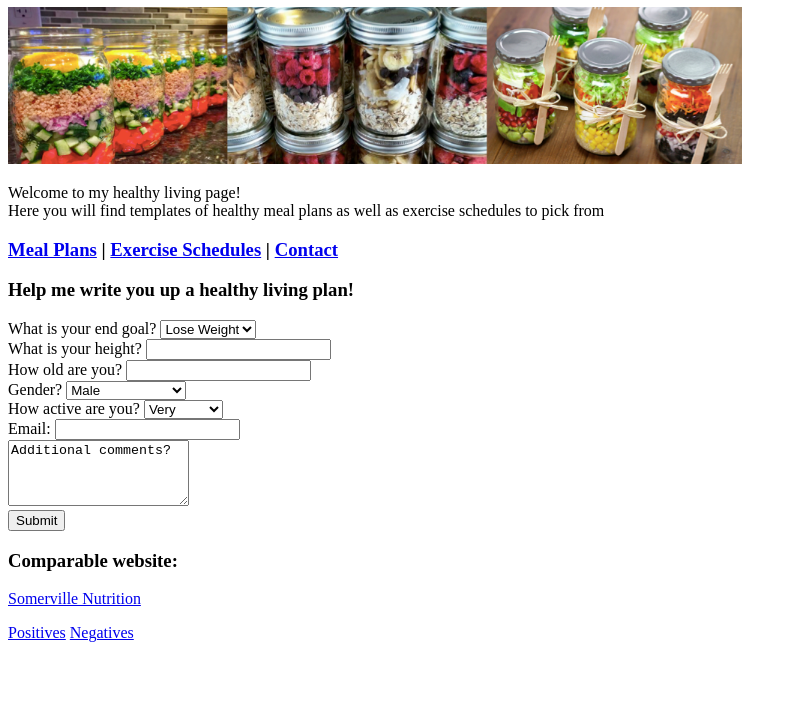
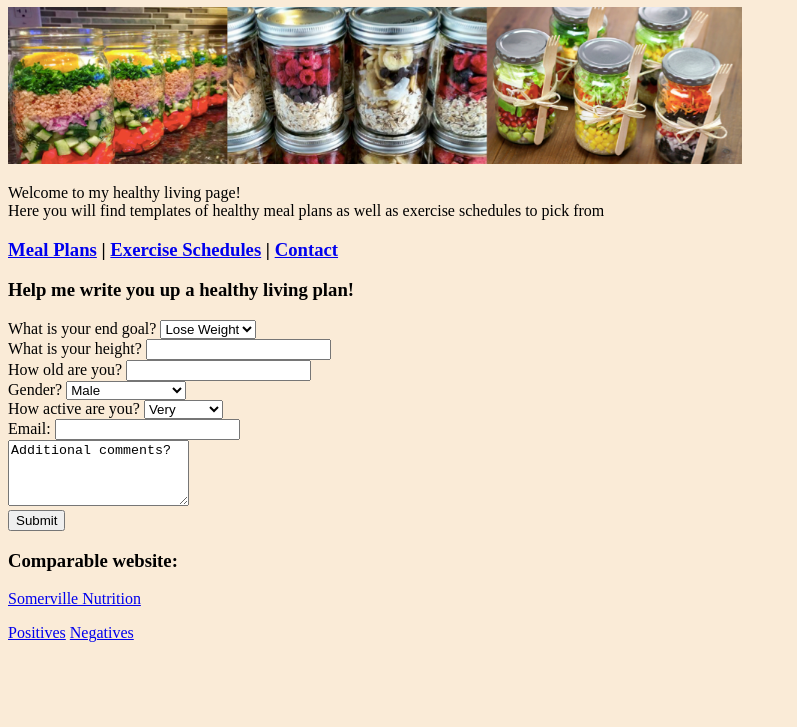
Before and after one commit to emgreen33/emgreen33.github.io, a plain HTML site: page index.html in a window 1280 px wide. Shown: the part 73-800 px from the top of the page, without its empty margins (0-797 px from the left). Drawn offline with Linux system fonts and the light colour scheme.

Commit message:
add stylesheet to all html pages

```diff
--- a/index.html
+++ b/index.html
@@ -1,6 +1,7 @@
 <!DOCTYPE html>
 <html lang="en">
 <head>
+  <link rel="stylesheet" href="style.css" type="text/css">
 	<title>Healthy Living</title>
 </head>
 <body>
--- /dev/null
+++ b/style.css
@@ -0,0 +1,3 @@
+body {
+	background: #FAEBD7;
+}
```
Also changed, not shown: contact.html (+1 -0 lines), exercise.html (+1 -0 lines), mealplans.html (+1 -0 lines), negative.html (+1 -0 lines), positive.html (+1 -0 lines), success.html (+1 -0 lines).
